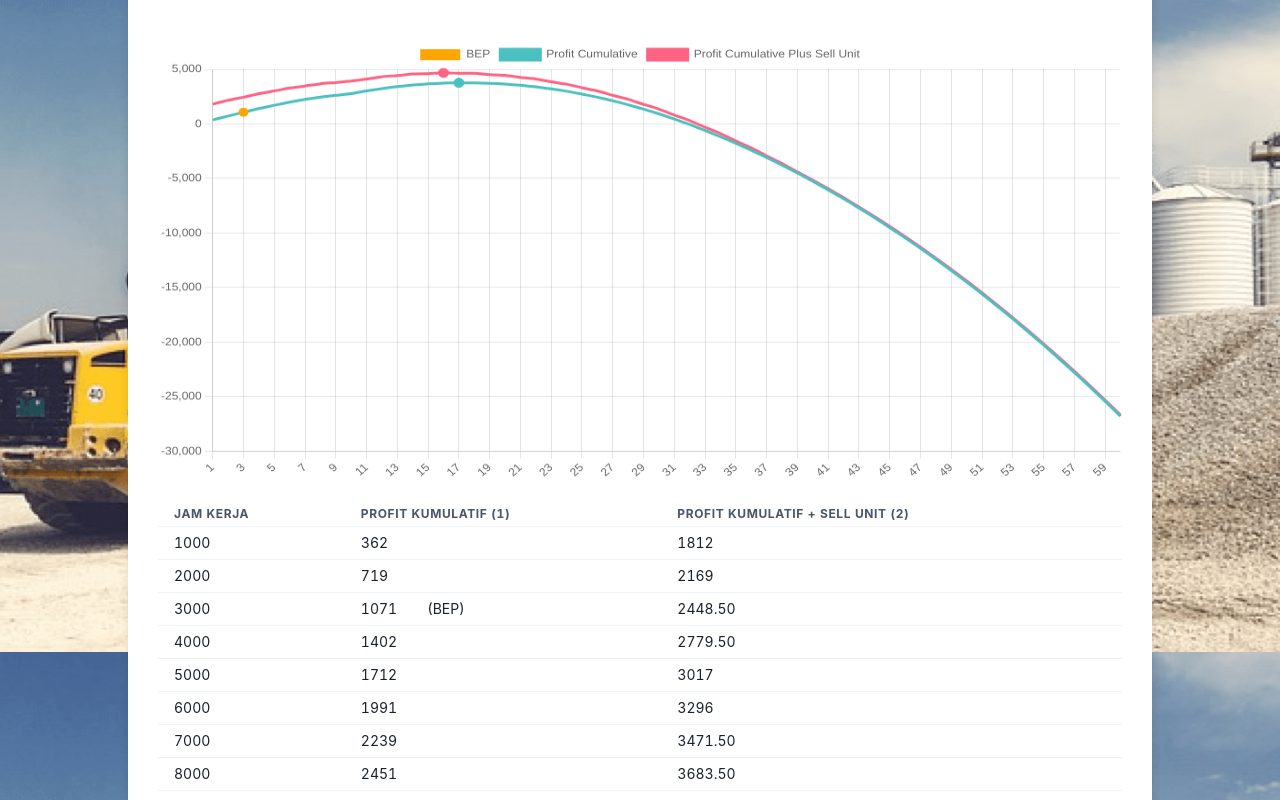
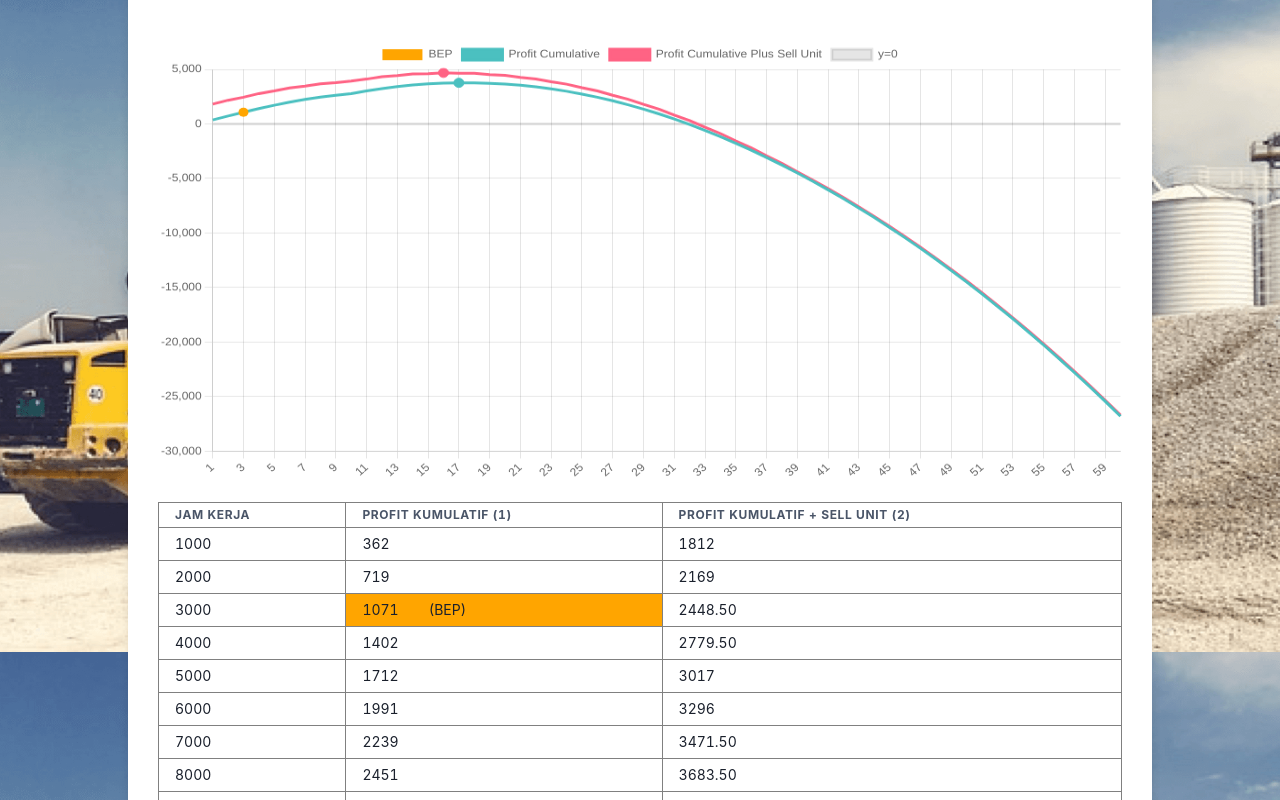
Before and after one commit to rozinhilmi/Proyek-Feasibility-Simulator, a React (Vite) app: page /form-calculation/1/1 in a window 1280 px wide. Both pictures are taken after a click on the button "Calculation". Shown: the part 948-1748 px from the top of the page. Built offline with nearby package versions, Linux system fonts and the light colour scheme.

Commit message:
Add files via upload

```diff
--- a/src/pages/FormCalculation/index.tsx
+++ b/src/pages/FormCalculation/index.tsx
@@ -98,7 +98,7 @@ const Index = () => {
         backgroundColor: "orange",
         yAxisID: "y1",
         fill: true,
-        tension: 0.1,
+        tension: 0,
         pointRadius: result.map((i: any) => (i.breakEventPoint !== "" ? 5 : 0)),
       },
       {
@@ -108,7 +108,7 @@ const Index = () => {
         backgroundColor: "rgba(75, 192, 192, 1)",
         yAxisID: "y1",
         fill: true,
-        tension: 0.1,
+        tension: 0,
         pointRadius: result.map((i: any) => (i.optimumPoint1 !== "" ? 5 : 0)),
       },
       {
@@ -118,8 +118,18 @@ const Index = () => {
         backgroundColor: "rgba(255, 99, 132, 1)",
         yAxisID: "y1",
         fill: true,
-        tension: 0.1,
+        tension: 0,
         pointRadius: result.map((i: any) => (i.optimumPoint2 !== "" ? 5 : 0)),
+      },
+      {
+        label: "y=0",
+        data: result.map(() => 0),
+        borderColor: "rgba(0,0,0,0.1)",
+        backgroundColor: "rgba(0,0,0,0.1)",
+        yAxisID: "y1",
+        fill: true,
+        tension: 0,
+        pointRadius: 0,
       },
     ],
   };
@@ -232,15 +242,20 @@ const Index = () => {
                     position: "left",
                   },
                 },
+                plugins: {
+                  legend: {
+                    display: true, // Tampilkan legend
+                  },
+                },
               }}
             />
             <TableContainer>
               <Table size="sm">
                 <Thead>
                   <Tr>
-                    <Th>Jam Kerja</Th>
-                    <Th>Profit Kumulatif (1)</Th>
-                    <Th>Profit Kumulatif + Sell Unit (2)</Th>
+                    <Th border={"1px solid grey"}>Jam Kerja</Th>
+                    <Th border={"1px solid grey"}>Profit Kumulatif (1)</Th>
+                    <Th border={"1px solid grey"}>Profit Kumulatif + Sell Unit (2)</Th>
                     {/* <Th>Break Event Point</Th>
                     <Th>Optimum Point (1)</Th>
                     <Th>Optimum Point (2)</Th> */}
@@ -249,15 +264,18 @@ const Index = () => {
                 <Tbody>
                   {result.map((i: any, index: number) => (
                     <Tr key={index}>
-                      <Td>{i.jamKerja}</Td>
-                      <Td>
+                      <Td border={"1px solid grey"}>{i.jamKerja}</Td>
+                      <Td
+                        border={"1px solid grey"}
+                        backgroundColor={i.breakEventPoint ? "orange" : i.optimumPoint1 ? "rgba(75, 192, 192, 1)" : "none"}
+                      >
                         <HStack gap={"30px"} display={"flex"}>
                           <Text>{formatNumber(i.profitCumulative)}</Text>
                           {i.optimumPoint1 ? <Text>(Optimum)</Text> : null}
                           {i.breakEventPoint ? <Text>(BEP)</Text> : null}
                         </HStack>
                       </Td>
-                      <Td>
+                      <Td border={"1px solid grey"} backgroundColor={i.optimumPoint2 ? "rgba(255, 99, 132, 1)" : "none"}>
                         <HStack gap={"30px"} display={"flex"}>
                           <Text>{formatNumber(i.profitCumulativePlusSellUnit)}</Text>
                           {i.optimumPoint2 ? <Text>(Optimum)</Text> : null}
```
